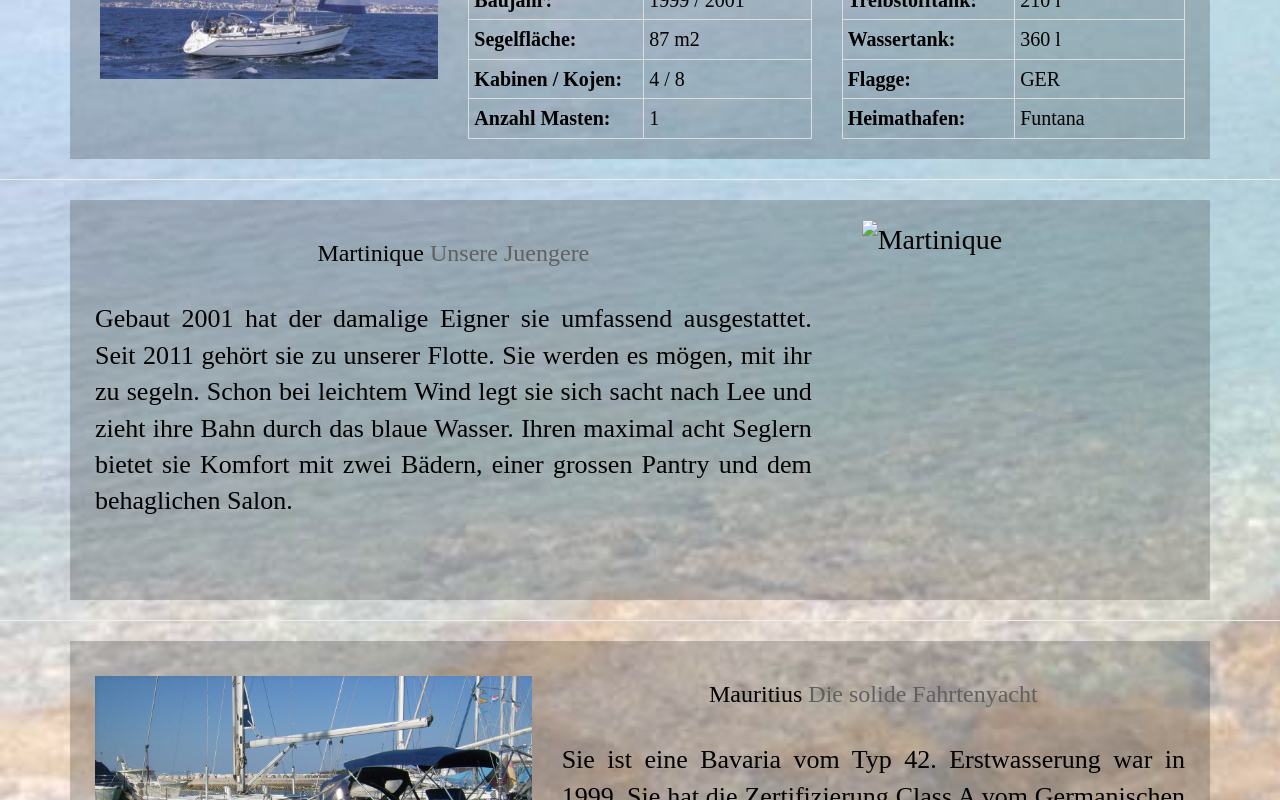
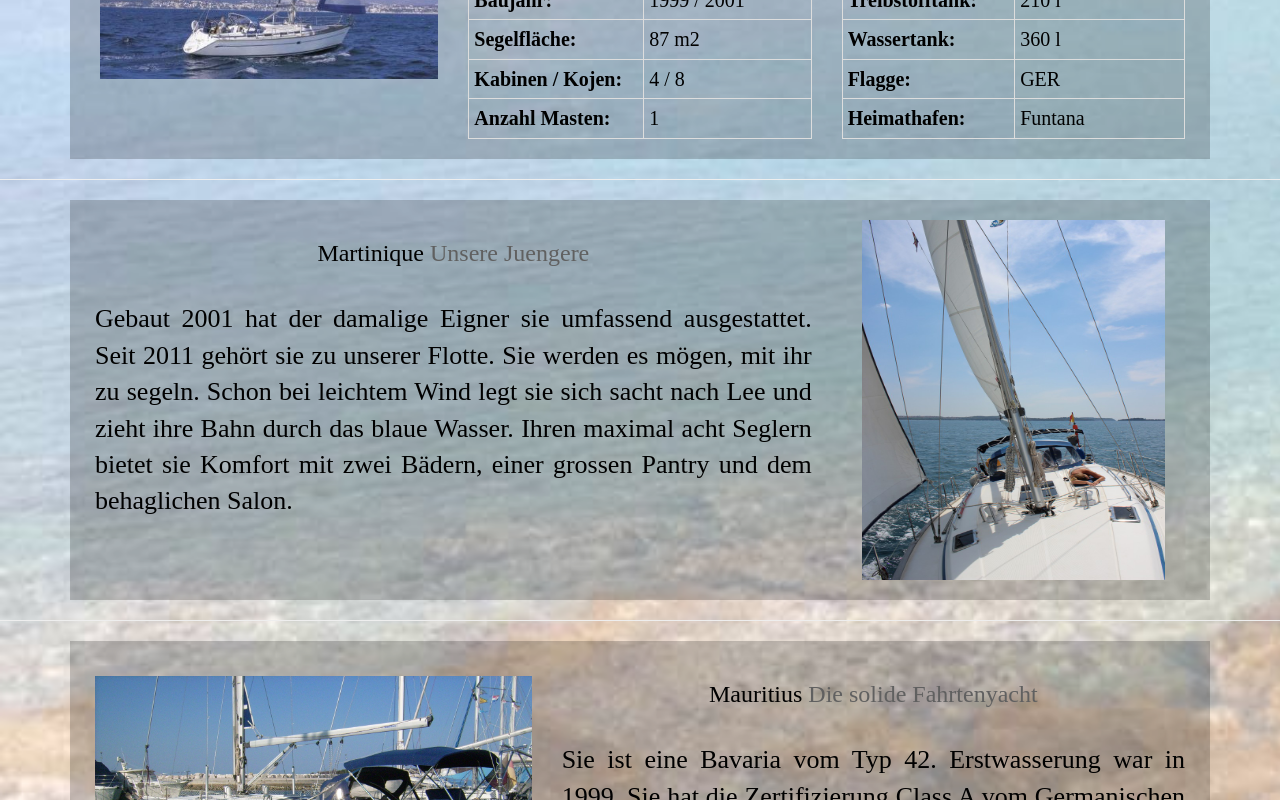
Before and after one commit to IMera/mauritius_yachting, a plain HTML site: page unsere_yachten.html in a window 1280 px wide. Shown: the part 699-1499 px from the top of the page. Drawn offline with nearby package versions, Linux system fonts and the light colour scheme; the site is published under a folder, as on GitHub Pages, so addresses that start at the root find nothing; a script that the page names is missing.

Commit message:
changed martinique back to relative

```diff
--- a/unsere_yachten.html
+++ b/unsere_yachten.html
@@ -163,7 +163,7 @@
           </p>
         </div>
         <div class="col-md-4">
-          <img class="featurette-image img-responsive fi2" alt="Martinique" src="/images/IMG_7994med.jpg" style='width: 400px; height: 400px;'>
+          <img class="featurette-image img-responsive fi2" alt="Martinique" src="images/IMG_7994med.jpg" style='width: 400px; height: 400px;'>
         </div>
       </div>
     </div>
```
